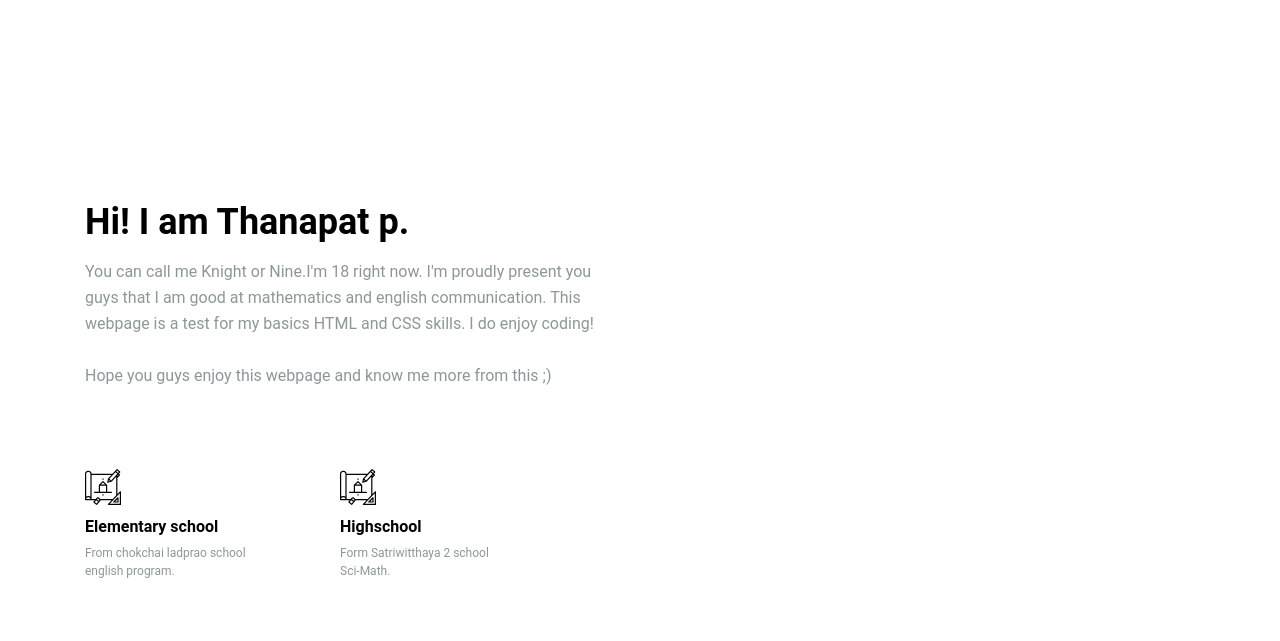
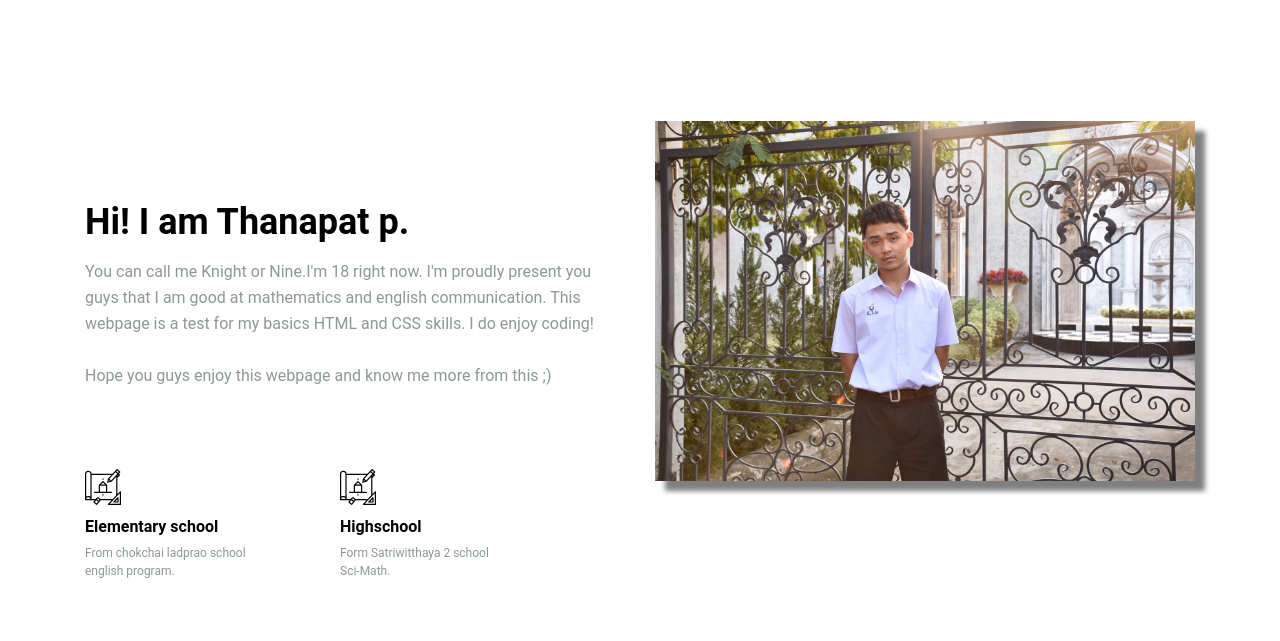
Before and after one commit to Thanapat099/Thanapat099.github.io, a plain HTML site: page index.html in a window 1280 px wide. Shown: the part 1120-1761 px from the top of the page. Drawn offline with Linux system fonts and the light colour scheme; files whose address does not match are found by name.

Commit message:
finished 2

```diff
--- a/index.html
+++ b/index.html
@@ -69,7 +69,7 @@
                     </div>
                 </div>
                 <div class="powerful-img">
-                    <img src="/Project/S__6545452.jpg" alt="">
+                    <img src="S__6545452.jpg" alt="">
                 </div>
             </div>
 
```
